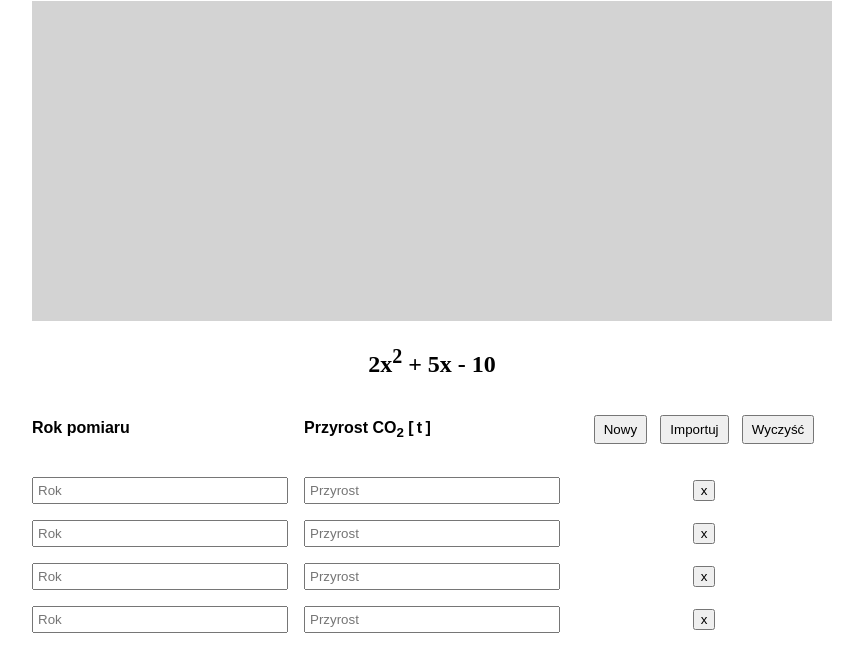
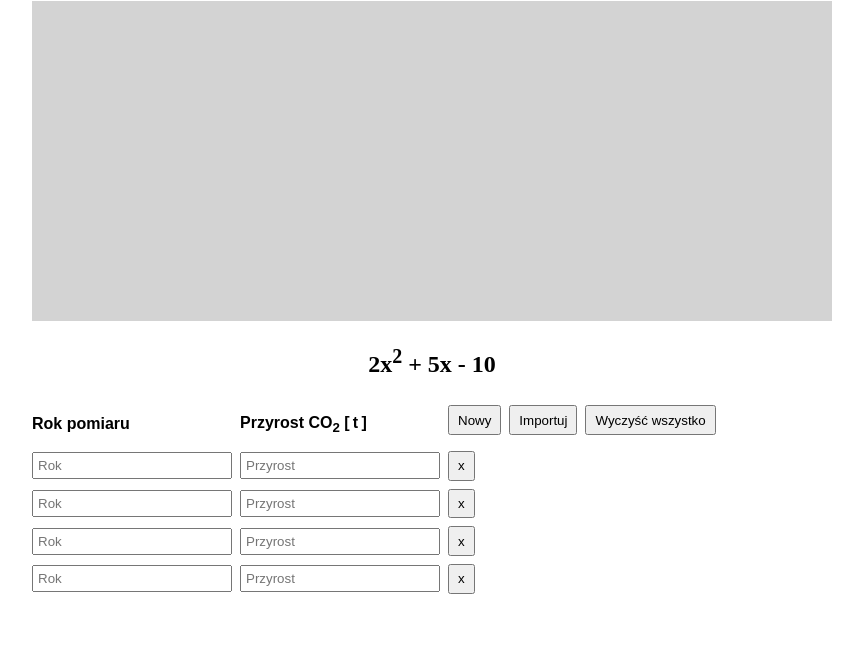
Before and after one commit to grzegorz-chojnacki/an, a plain HTML site: page P01/index.html in a window 1280 px wide. Shown: the part 79-750 px from the top of the page, without its empty margins (208-1071 px from the left). Drawn offline with Linux system fonts and the light colour scheme.

Commit message:
Better styling

```diff
--- a/P01/index.html
+++ b/P01/index.html
@@ -25,11 +25,9 @@
       <header class="data-group">
         <h4>Rok pomiaru</h4>
         <h4>Przyrost CO<sub>2</sub> <span class="unit">[t]</span></h4>
-        <div class="button-container">
-          <button onClick="">Nowy</button>
-          <button onClick="">Importuj</button>
-          <button onClick="">Wyczyść</button>
-        </div>
+        <button onClick="">Nowy</button>
+        <button onClick="">Importuj</button>
+        <button onClick="">Wyczyść wszystko</button>
       </header>
 
       <div id="inputList">
--- a/P01/main.css
+++ b/P01/main.css
@@ -24,25 +24,28 @@ span.unit { letter-spacing: 0.2em; }
 
 .data-group {
   width: 100%;
-  display: grid;
-  grid-template-columns: 1fr 1fr 1fr;
-  column-gap: 1em;
+  display: flex;
+  flex-wrap: wrap;
+  margin-bottom: 0.5rem;
+  align-items: center;
+  justify-content: flex-start;
 }
 
-.button-container {
-  display: flex;
-  align-items: center;
-  justify-content: center;
-}
-.button-container > button {
-  display: block;
-  padding: 0.4em 0.6em;
-  margin: 0.5em;
+.data-group > h4 { margin: 1em 0 0.5em }
+.data-group > input { padding: 0.3em; }
+
+.data-group > h4, .data-group > input {
+  min-width: 200px;
+  box-sizing: border-box;
+  margin-right: 0.5rem;
 }
 
-
-.data-group { margin-bottom: 1em; }
-.data-group > input { padding: 0.3em; }
+button {
+  display: block;
+  flex-grow: 0;
+  padding: 0.4em 0.6em;
+  margin-right: 0.5rem;
+}
 
 .remove-button {
   align-self: center;
```
